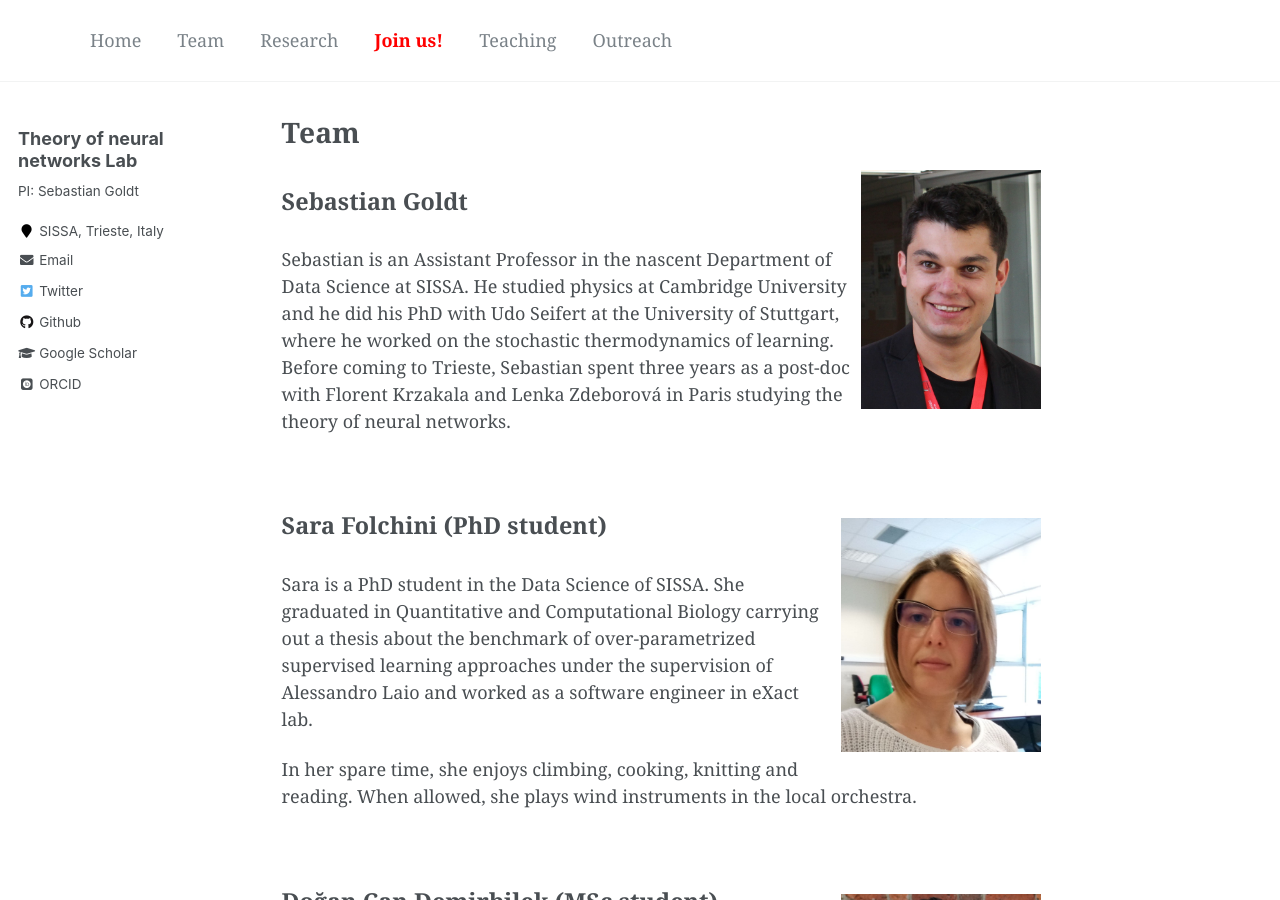
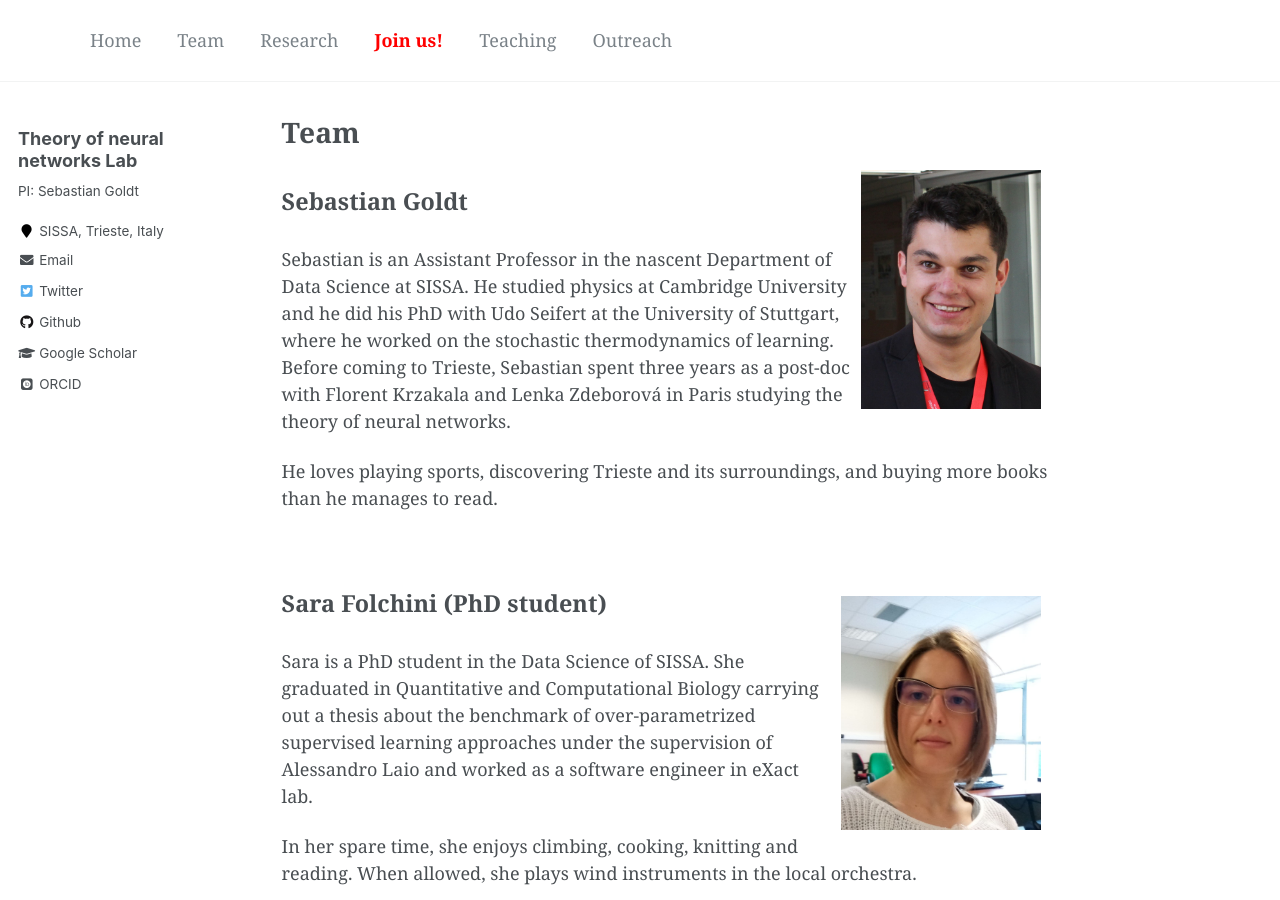
Before and after one commit to goldtlab/oldwebsite, a Jekyll site: the page built from _pages/team.md, in a window 1280 px wide and 900 px high. Built offline with Jekyll 4.4.1, drawn with Linux system fonts in a browser that asks for light colours; some web fonts are replaced.

Commit message:
Minor edits

```diff
--- a/_pages/team.md
+++ b/_pages/team.md
@@ -18,6 +18,9 @@ thermodynamics of learning. Before coming to Trieste, Sebastian spent three
 years as a post-doc with Florent Krzakala and Lenka Zdeborová in Paris studying
 the theory of neural networks.</p>
 
+<p>He loves playing sports, discovering Trieste and its surroundings, and buying
+more books than he manages to read.</p>
+
 <p>&nbsp;</p>
 
 <p><img src="images/sara.jpg" alt="Sara Folchini" title="Sara Folchini"
@@ -25,7 +28,7 @@ width="200" style="float:right; margin:10px" />
 
 <div style="font-size:130%; font-weight:bold">Sara Folchini (PhD student)</div><br/>
 
-<p>Sara is a PhD student in the Data Science of SISSA. She graduated in
+Sara is a PhD student in the Data Science of SISSA. She graduated in
 Quantitative and Computational Biology carrying out a thesis about the benchmark
 of over-parametrized supervised learning approaches under the supervision of
 Alessandro Laio and worked as a software engineer in eXact lab.</p>
@@ -41,7 +44,7 @@ width="200" style="float:right; margin:10px" />
 
 <div style="font-size:130%; font-weight:bold">Doğan Can Demirbilek (MSc student)</div><br/>
 
-<p>Doğan is a student of the Master in Data Science and Scientific Computing at the
+Doğan is a student of the Master in Data Science and Scientific Computing at the
 University of Trieste. For his thesis, he will be working on the dynamics of
 learning through (direct) feedback alignment.</p>
 
```
